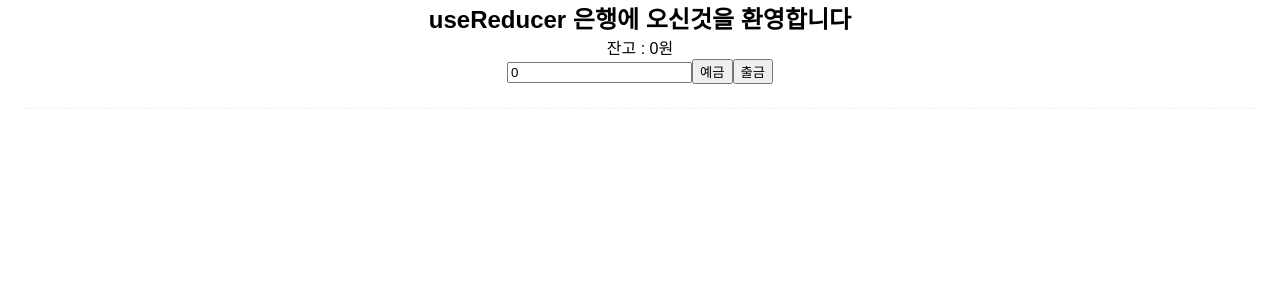
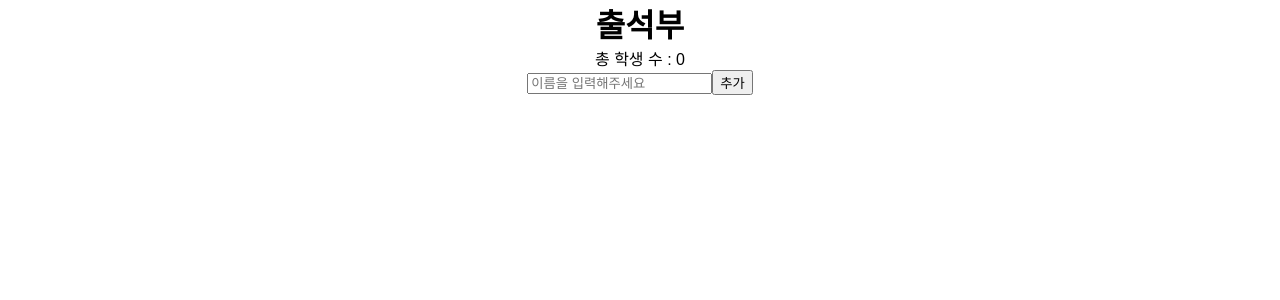
Before and after one commit to kimnewbie/react_hooks, a React (Create React App) app: page / in a window 1280 px wide. Shown: the top 300 px of the page. Built offline with nearby package versions, Linux system fonts and the light colour scheme.

Commit message:
useReducer 출석부

```diff
--- a/src/App.js
+++ b/src/App.js
@@ -1,9 +1,9 @@
-import UseReducer from "./hooks/UseReducer";
+import UseReducerSecond from "./hooks/UseReducerSecond";
 
 function App() {
   return (
     <div className="container">
-      <UseReducer />
+      <UseReducerSecond />
     </div>
   );
 }
--- /dev/null
+++ b/src/hooks/UseReducerSecond.js
@@ -0,0 +1,84 @@
+import React, { useReducer, useState } from 'react'
+import Student from './components/Student';
+
+const reducer = (state, action) => {
+    switch (action.type) {
+        case 'add-student':
+            const name = action.payload.name;
+            const newStudent = {
+                id: Date.now(),
+                name,
+                isHere: false,
+            };
+            return {
+                count: state.count + 1,
+                students: [
+                    ...state.students,
+                    newStudent
+                ]
+            }
+        case 'delete-student':
+            return {
+                count: state.count - 1,
+                students: state.students.filter((student) => student.id !== action.payload.id)
+            }
+        case 'mark-student':
+            return {
+                count: state.count,
+                students: state.students.map((student) => {
+                    if (student.id === action.payload.id) {
+                        return { ...student, isHere: !student.isHere }
+                    }
+                    return student;
+                })
+            }
+        default:
+            return state;
+    }
+};
+
+const initialState = {
+    count: 0,
+    students: []
+};
+
+const UseReducerSecond = () => {
+    const [name, setName] = useState('');
+    const [studentInfo, dispatch] = useReducer(reducer, initialState)
+
+    return (
+        <div>
+            <h1>출석부</h1>
+            <p>총 학생 수 : {studentInfo.count}</p>
+            <input
+                type="text"
+                placeholder='이름을 입력해주세요'
+                value={name}
+                onChange={(e) => setName(e.target.value)}
+            />
+            <button
+                onClick={() => {
+                    dispatch({ type: 'add-student', payload: { name } })
+                }}
+            >
+                추가
+            </button>
+            {
+                studentInfo.students.map((student) => {
+                    return (
+                        <Student
+                            name={student.name}
+                            key={student.id}
+                            dispatch={dispatch}
+                            id={student.id}
+                            isHere={student.isHere}
+                        />
+                    )
+                })
+            }
+
+        </div>
+    )
+}
+
+export default UseReducerSecond
--- /dev/null
+++ b/src/hooks/components/Student.js
@@ -0,0 +1,28 @@
+import React from 'react'
+
+const Student = ({ name, dispatch, id, isHere }) => {
+    return (
+        <div>
+            <span
+                style={{
+                    textDecoration: isHere ? 'line-through' : 'none',
+                    color: isHere ? 'gray' : 'black'
+                }}
+                onClick={() => {
+                    dispatch({ type: 'mark-student', payload: { id } })
+                }}
+            >
+                {name}
+            </span>
+            <button
+                onClick={() => {
+                    dispatch({ type: 'delete-student', payload: { id } })
+                }}
+            >
+                삭제
+            </button>
+        </div>
+    )
+}
+
+export default Student
```
